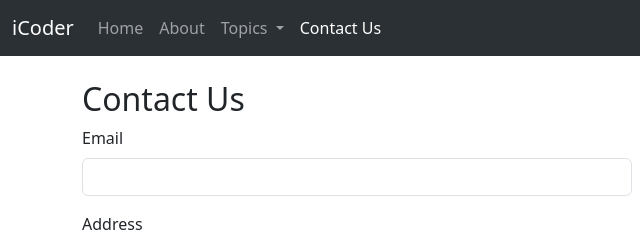
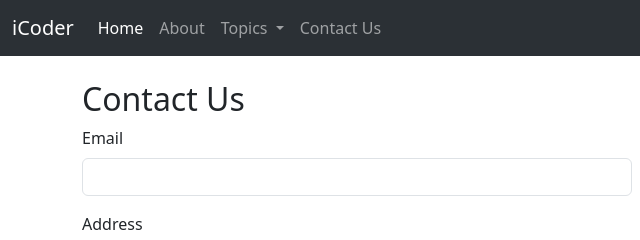
Before and after one commit to LALITPANWARUJLAN/iCoderbootstrap, a plain HTML site: page contact.html in a window 1280 px wide. Shown: the top 240 px of the page, 0-640 px from the left. Drawn offline with nearby package versions, Linux system fonts and the light colour scheme.

Commit message:
Update contact.html

```diff
--- a/contact.html
+++ b/contact.html
@@ -29,10 +29,12 @@
       <div class="collapse navbar-collapse" id="navbarSupportedContent">
          <ul class="navbar-nav me-auto mb-2 mb-lg-0">
             <li class="nav-item">
-            <a class="nav-link" aria-current="page" href="/">Home</a>
+              <a class="nav-link active" aria-current="page" href="/iCoderbootstrap
+/">Home</a>
             </li>
             <li class="nav-item">
-            <a class="nav-link" href="/about.html">About</a>
+              <a class="nav-link" href="/iCoderbootstrap
+/about.html">About</a>
             </li>
             <li class="nav-item dropdown">
               <a
@@ -55,7 +57,8 @@
               </ul>
             </li>
             <li class="nav-item">
-            <a class="nav-link active" href="/contact.html">Contact Us</a>
+              <a class="nav-link" href="/iCoderbootstrap
+/contact.html">Contact Us</a>
             </li>
           </ul>
         <form class="d-flex" role="search">
```
Lines whose indentation alone changed are shown as unchanged.
